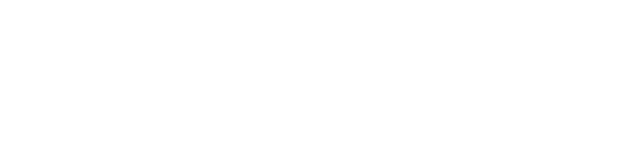
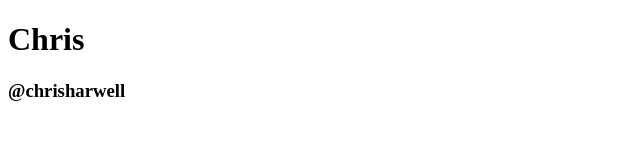
Before and after one commit to ChristopherHarwell/3-Day-React-Bootcamp, a plain HTML site: page react-bootcamp/react-bootcamp/index.html in a window 1280 px wide. Shown: the whole page, without its empty margins (0-640 px from the left). Drawn offline with nearby package versions, Linux system fonts and the light colour scheme.

Commit message:
added props and fixed some errors

```diff
--- a/react-bootcamp/react-bootcamp/index.html
+++ b/react-bootcamp/react-bootcamp/index.html
@@ -37,8 +37,22 @@
       const wrapperElement = React.createElement(
           'div',
           { id: 'container' },
-          NameComponent,
-          HandleComponent,
+
+          /*
+          React.createElement([Component Name])
+          fixes this error:
+          Warning: Functions are not valid as a React child.
+          This may happen if you return a Component instead
+          of <Component /> from render. Or maybe you meant
+          to call this function rather than return it.
+          in div
+          */
+
+          /*
+          name and handle are the component props
+          */
+          React.createElement(NameComponent, { name: 'Chris' }),
+          React.createElement(HandleComponent, { handle: '@chrisharwell' }),
         );
 
       ReactDOM.render(
```
